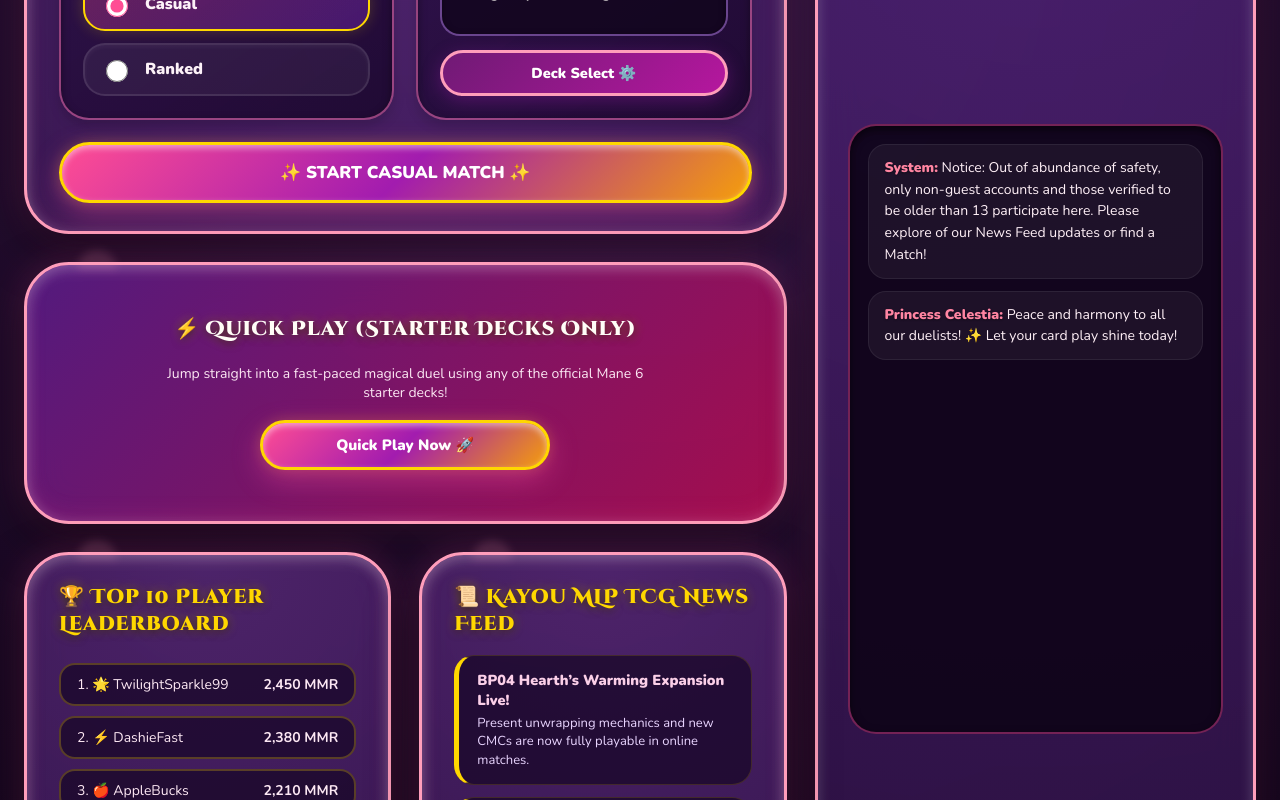
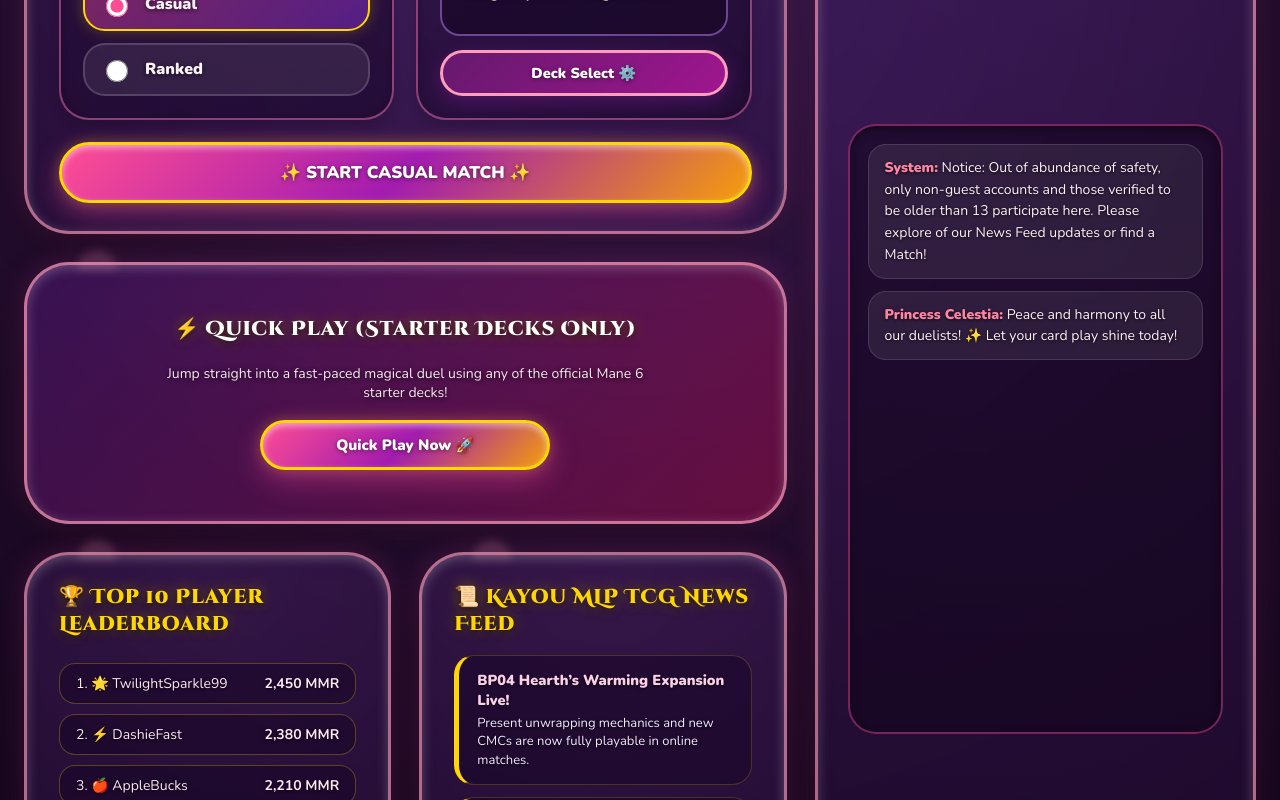
Before and after one commit to SocalPauper/mlp-tcg-engine, a React (Vite) app in the folder 1_frontend/: page / in a window 1280 px wide. Shown: the part 280-1080 px from the top of the page. Built offline with nearby package versions, Linux system fonts and the light colour scheme; no server answers.

Commit message:
style: lower MainHub cloud panel opacity to showcase background wallpaper

```diff
--- a/1_frontend/src/components/MainHub.css
+++ b/1_frontend/src/components/MainHub.css
@@ -22,7 +22,7 @@
   right: 0;
   text-align: center;
   letter-spacing: 34px;
-  color: rgba(255, 215, 0, 0.4);
+  color: rgba(255, 215, 0, 0.45);
   font-size: 15px;
   pointer-events: none;
   z-index: 3;
@@ -45,23 +45,22 @@
   gap: 28px;
 }
 
-/* Fluffy, Curved Clouds with Glittering Gold Trim */
+/* Translucent Frosted Cloud Modules to Showcase Background Art */
 .cloud-panel {
-  background: radial-gradient(circle at 50% 0%, rgba(93, 44, 128, 0.76) 0%, rgba(60, 25, 87, 0.88) 100%);
-  backdrop-filter: blur(20px);
-  border: 3.5px solid #ff9ebb; /* soft pink cloud highlight */
+  background: radial-gradient(circle at 50% 0%, rgba(93, 44, 128, 0.34) 0%, rgba(45, 16, 70, 0.46) 100%);
+  backdrop-filter: blur(8px);
+  -webkit-backdrop-filter: blur(8px);
+  border: 3px solid rgba(255, 158, 187, 0.65);
   border-radius: 45px;
   padding: 28px 32px;
   box-shadow:
-    0 18px 48px rgba(0, 0, 0, 0.5),
-    inset 0 4px 14px rgba(255, 255, 255, 0.28),
-    inset 0 -6px 20px rgba(236, 72, 153, 0.15),
-    0 0 35px rgba(236, 72, 153, 0.25);
+    0 14px 36px rgba(0, 0, 0, 0.35),
+    inset 0 3px 12px rgba(255, 255, 255, 0.25),
+    0 0 28px rgba(236, 72, 153, 0.22);
   position: relative;
-  transition: transform 0.3s cubic-bezier(0.175, 0.885, 0.32, 1.1), box-shadow 0.3s ease;
+  transition: transform 0.3s cubic-bezier(0.175, 0.885, 0.32, 1.1), box-shadow 0.3s ease, background 0.3s ease;
 }
 
-/* Fluffy cloud bulb flourishes on top edge */
 .cloud-panel::after {
   content: '';
   position: absolute;
@@ -71,16 +70,17 @@
   height: 20px;
   background: #ff9ebb;
   border-radius: 20px 20px 0 0;
-  opacity: 0.15;
+  opacity: 0.18;
   filter: blur(4px);
 }
 
 .cloud-panel:hover {
   transform: translateY(-4px);
+  background: radial-gradient(circle at 50% 0%, rgba(93, 44, 128, 0.44) 0%, rgba(45, 16, 70, 0.56) 100%);
   box-shadow:
-    0 24px 55px rgba(0, 0, 0, 0.55),
+    0 20px 48px rgba(0, 0, 0, 0.45),
     inset 0 4px 14px rgba(255, 255, 255, 0.32),
-    0 0 40px rgba(236, 72, 153, 0.35);
+    0 0 36px rgba(236, 72, 153, 0.35);
 }
 
 .cloud-panel h3 {
@@ -90,8 +90,8 @@
   font-weight: 950;
   color: #ffd700;
   text-shadow:
-    0 2px 8px rgba(0, 0, 0, 0.6),
-    0 0 12px rgba(255, 215, 0, 0.4);
+    0 2px 8px rgba(0, 0, 0, 0.85),
+    0 0 14px rgba(255, 215, 0, 0.45);
   letter-spacing: 0.8px;
   display: flex;
   align-items: center;
@@ -107,15 +107,15 @@
 }
 
 .match-subbox {
-  background: linear-gradient(145deg, rgba(46, 17, 72, 0.9) 0%, rgba(31, 10, 50, 0.95) 100%);
-  border: 2.5px solid rgba(244, 114, 182, 0.55);
+  background: linear-gradient(145deg, rgba(35, 12, 56, 0.48) 0%, rgba(22, 7, 38, 0.56) 100%);
+  border: 2px solid rgba(244, 114, 182, 0.5);
   border-radius: 30px;
   padding: 22px;
   display: flex;
   flex-direction: column;
   justify-content: space-between;
   box-shadow:
-    inset 0 3px 8px rgba(0, 0, 0, 0.4),
+    inset 0 2px 6px rgba(0, 0, 0, 0.3),
     0 6px 12px rgba(0, 0, 0, 0.15);
 }
 
@@ -133,26 +133,25 @@
   font-weight: 900;
   font-size: 16px;
   color: #fdf2f8;
+  text-shadow: 0 1px 4px rgba(0, 0, 0, 0.7);
   cursor: pointer;
-  background: rgba(255, 255, 255, 0.05);
+  background: rgba(255, 255, 255, 0.08);
   padding: 12px 16px;
   border-radius: 22px;
-  border: 2px solid rgba(255, 255, 255, 0.1);
-  box-shadow: inset 0 2px 4px rgba(255, 255, 255, 0.05);
+  border: 2px solid rgba(255, 255, 255, 0.16);
   transition: all 0.28s cubic-bezier(0.175, 0.885, 0.32, 1.2);
 }
 
 .mode-radio-label:hover {
-  background: rgba(255, 255, 255, 0.14);
+  background: rgba(255, 255, 255, 0.16);
   border-color: #ff9ebb;
   transform: translateX(4px);
-  box-shadow: 0 4px 12px rgba(255, 102, 163, 0.2);
 }
 
 .mode-radio-label.active {
   border-color: #ffd700;
-  background: linear-gradient(135deg, rgba(236, 72, 153, 0.3) 0%, rgba(147, 51, 234, 0.3) 100%);
-  box-shadow: 0 0 15px rgba(255, 215, 0, 0.2);
+  background: linear-gradient(135deg, rgba(236, 72, 153, 0.42) 0%, rgba(147, 51, 234, 0.42) 100%);
+  box-shadow: 0 0 15px rgba(255, 215, 0, 0.25);
 }
 
 .mode-radio-label input[type="radio"] {
@@ -173,14 +172,14 @@
   font-size: 14px;
   font-weight: 800;
   color: #fffdf7;
-  background: rgba(18, 5, 29, 0.82);
+  text-shadow: 0 1px 3px rgba(0, 0, 0, 0.75);
+  background: rgba(18, 5, 29, 0.52);
   padding: 14px 16px;
   border-radius: 20px;
   border: 2px solid rgba(192, 132, 252, 0.5);
   min-height: 52px;
   display: flex;
   align-items: center;
-  box-shadow: inset 0 2px 6px rgba(0, 0, 0, 0.5);
 }
 
 /* Whimsical Gold, Sparkly Bubble-Pill Buttons */
@@ -193,11 +192,12 @@
   font-family: 'Nunito', sans-serif;
   font-weight: 900;
   font-size: 17px;
+  text-shadow: 0 1px 4px rgba(0, 0, 0, 0.5);
   cursor: pointer;
   box-shadow:
     0 10px 28px rgba(236, 72, 153, 0.45),
     inset 0 3px 6px rgba(255, 255, 255, 0.5),
-    0 0 14px rgba(255, 215, 0, 0.2);
+    0 0 14px rgba(255, 215, 0, 0.25);
   transition: transform 0.22s cubic-bezier(0.175, 0.885, 0.32, 1.2), box-shadow 0.22s ease, filter 0.22s ease;
   text-align: center;
   width: 100%;
@@ -212,7 +212,7 @@
 }
 
 .mlp-cloud-btn.secondary {
-  background: linear-gradient(135deg, #701a75 0%, #b5179e 100%);
+  background: linear-gradient(135deg, rgba(112, 26, 117, 0.85) 0%, rgba(181, 23, 158, 0.85) 100%);
   border-color: #ff9ebb;
   font-size: 14.5px;
   padding: 10px 22px;
@@ -220,10 +220,10 @@
   box-shadow: 0 5px 18px rgba(162, 28, 175, 0.35);
 }
 
-/* Quick Play Area as a Large Floating Golden Cloud */
+/* Translucent Quick Play Cloud */
 .quick-play-module {
-  background: linear-gradient(135deg, rgba(88, 28, 135, 0.9) 0%, rgba(180, 14, 80, 0.9) 100%);
-  border: 3.5px solid #ff9ebb;
+  background: linear-gradient(135deg, rgba(88, 28, 135, 0.42) 0%, rgba(180, 14, 80, 0.45) 100%);
+  border: 3px solid rgba(255, 158, 187, 0.7);
   text-align: center;
   display: flex;
   flex-direction: column;
@@ -232,26 +232,30 @@
   min-height: 200px;
 }
 
-/* Right Chat Column Gated specifically for approved/verified and non-safemode aged users */
+.quick-play-module p {
+  text-shadow: 0 1px 5px rgba(0, 0, 0, 0.85);
+}
+
+/* Right Chat Column */
 .chat-wireframe-panel {
   grid-row: span 2;
   display: flex;
   flex-direction: column;
   justify-content: space-between;
-  background: radial-gradient(circle at 50% 0%, rgba(81, 35, 122, 0.82) 0%, rgba(45, 18, 68, 0.94) 100%);
-  border: 3.5px solid #ff9ebb;
+  background: radial-gradient(circle at 50% 0%, rgba(81, 35, 122, 0.36) 0%, rgba(38, 14, 58, 0.48) 100%);
+  border: 3px solid rgba(255, 158, 187, 0.65);
   border-radius: 45px;
   padding: 30px;
   box-shadow:
-    0 18px 48px rgba(0, 0, 0, 0.5),
+    0 16px 40px rgba(0, 0, 0, 0.38),
     inset 0 4px 14px rgba(255, 255, 255, 0.22),
-    0 0 35px rgba(236, 72, 153, 0.2);
+    0 0 30px rgba(236, 72, 153, 0.2);
 }
 
 .chat-wireframe-messages {
   height: 570px;
   overflow-y: auto;
-  background: rgba(16, 5, 26, 0.92);
+  background: rgba(16, 5, 26, 0.52);
   border: 2px solid rgba(236, 72, 153, 0.45);
   border-radius: 28px;
   padding: 18px;
@@ -259,23 +263,24 @@
   display: flex;
   flex-direction: column;
   gap: 12px;
-  box-shadow: inset 0 3px 8px rgba(0, 0, 0, 0.6);
+  box-shadow: inset 0 3px 8px rgba(0, 0, 0, 0.45);
 }
 
 .chat-wireframe-msg {
   font-size: 14px;
   color: #fff0f7;
+  text-shadow: 0 1px 3px rgba(0, 0, 0, 0.75);
   line-height: 1.55;
-  background: rgba(255, 255, 255, 0.05);
+  background: rgba(255, 255, 255, 0.08);
   padding: 12px 16px;
   border-radius: 18px;
-  border: 1.5px solid rgba(255, 255, 255, 0.07);
+  border: 1.5px solid rgba(255, 255, 255, 0.12);
 }
 
 .chat-wireframe-user {
   color: #ff85a2;
   font-weight: 950;
-  text-shadow: 0 1px 2px rgba(0, 0, 0, 0.4);
+  text-shadow: 0 1px 3px rgba(0, 0, 0, 0.75);
 }
 
 .chat-wireframe-form {
@@ -286,21 +291,18 @@
 .chat-wireframe-form input {
   flex: 1;
   padding: 14px 20px;
-  background: rgba(16, 5, 26, 0.95);
+  background: rgba(16, 5, 26, 0.62);
   border: 2.5px solid #c084fc;
   border-radius: 999px;
   color: #fbcfe8;
   font-family: 'Nunito', sans-serif;
   font-size: 14px;
-  box-shadow: inset 0 2px 4px rgba(0, 0, 0, 0.3);
 }
 
 .chat-wireframe-form input:focus {
   outline: none;
   border-color: #ff9ebb;
-  box-shadow:
-    0 0 16px rgba(255, 158, 187, 0.5),
-    inset 0 2px 4px rgba(0,0,0,0.3);
+  box-shadow: 0 0 16px rgba(255, 158, 187, 0.5);
 }
 
 /* Bottom Row Columns (Leaderboard & News) */
@@ -329,45 +331,50 @@
   display: flex;
   justify-content: space-between;
   align-items: center;
-  background: rgba(22, 6, 36, 0.7);
+  background: rgba(22, 6, 36, 0.48);
   padding: 10px 16px;
   border-radius: 16px;
   font-size: 14px;
-  border: 2px solid rgba(255, 215, 0, 0.25);
-  transition: transform 0.2s ease;
+  text-shadow: 0 1px 3px rgba(0, 0, 0, 0.75);
+  border: 1.5px solid rgba(255, 215, 0, 0.28);
+  transition: transform 0.2s ease, background 0.2s ease;
 }
 
 .leaderboard-row:hover {
   transform: translateX(3px);
+  background: rgba(22, 6, 36, 0.64);
   border-color: #ffd700;
 }
 
 .news-item {
-  background: rgba(22, 6, 36, 0.7);
+  background: rgba(22, 6, 36, 0.48);
   padding: 14px 18px;
   border-radius: 20px;
   border-left: 5px solid #ffd700;
   margin-bottom: 12px;
-  border-top: 1.5px solid rgba(255, 215, 0, 0.15);
-  border-right: 1.5px solid rgba(255, 215, 0, 0.15);
-  border-bottom: 1.5px solid rgba(255, 215, 0, 0.15);
-  transition: transform 0.2s ease;
+  border-top: 1.5px solid rgba(255, 215, 0, 0.2);
+  border-right: 1.5px solid rgba(255, 215, 0, 0.2);
+  border-bottom: 1.5px solid rgba(255, 215, 0, 0.2);
+  transition: transform 0.2s ease, background 0.2s ease;
 }
 
 .news-item:hover {
   transform: translateX(3px);
+  background: rgba(22, 6, 36, 0.64);
 }
 
 .news-title {
   font-weight: 950;
   font-size: 14.5px;
   color: #fbcfe8;
+  text-shadow: 0 1px 3px rgba(0, 0, 0, 0.8);
   margin-bottom: 4px;
 }
 
 .news-snippet {
   font-size: 13px;
-  color: #e9d5ff;
+  color: #f3e8ff;
+  text-shadow: 0 1px 3px rgba(0, 0, 0, 0.8);
   margin: 0;
   line-height: 1.45;
 }
```
